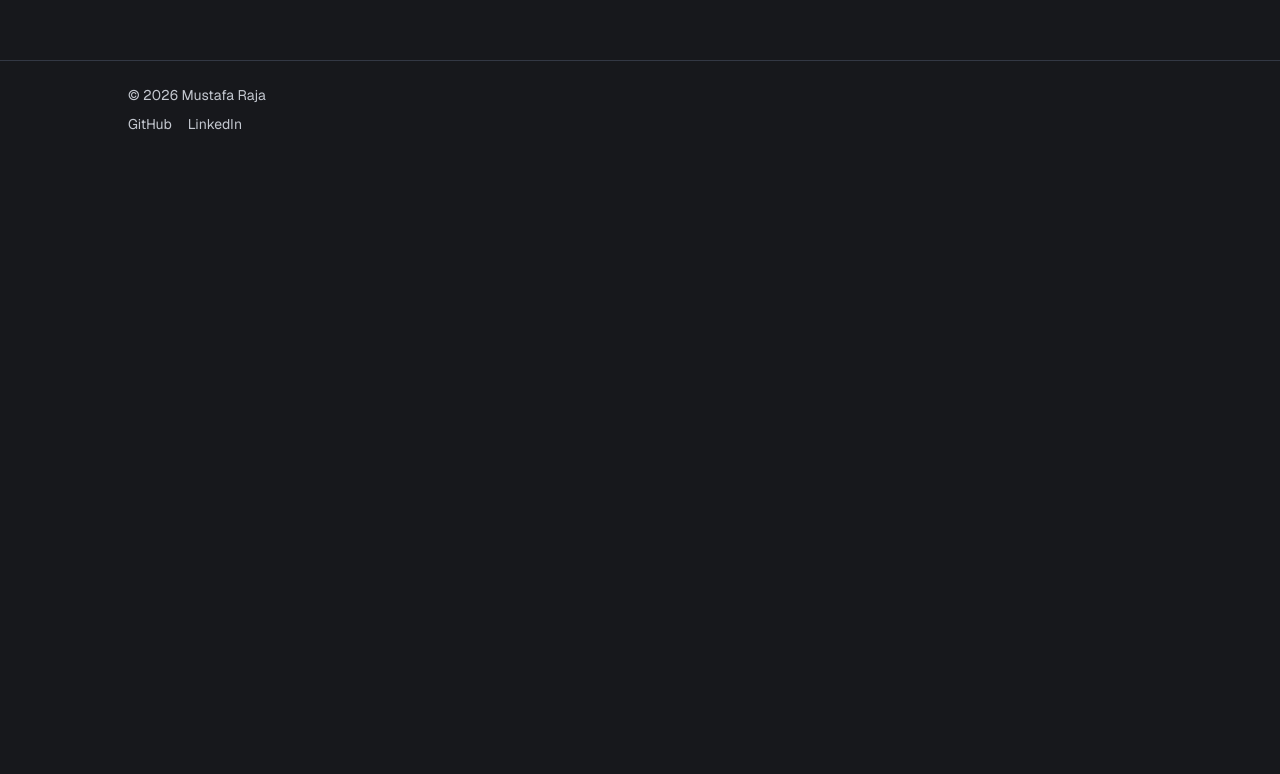
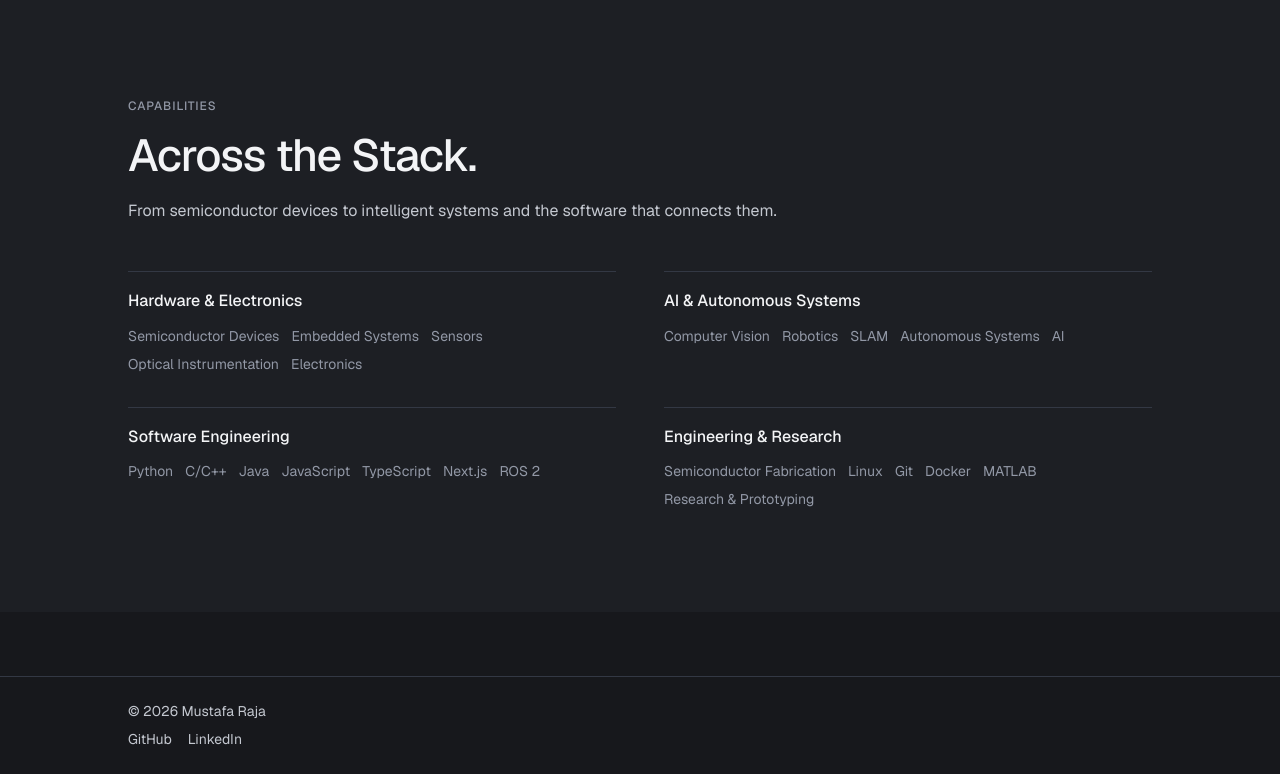
Before and after one commit to Raja-Mustafa/mustafaraja.dev, a Next.js app: page / in a window 1280 px wide. Shown: the part 5466-6240 px from the top of the page. Before the commit the page ends 5624 px from the top, so only its background shows below. Built offline with nearby package versions, Linux system fonts and the light colour scheme.

Commit message:
feat: add technical capabilities section

```diff
--- a/app/page.tsx
+++ b/app/page.tsx
@@ -2,6 +2,10 @@ import Link from "next/link";
 import { Container } from "@/components/layout/container";
 import { Section } from "@/components/layout/section";
 import { Stack } from "@/components/layout/stack";
+import {
+  CapabilityGroup,
+  type CapabilityGroupProps,
+} from "@/components/sections/capability-group";
 import {
   FeaturedProject,
   type FeaturedProjectProps,
@@ -119,6 +123,44 @@ const experienceItems = [
     disciplines: ["Memory Systems", "Validation", "Semiconductor Industry", "PCIe"],
   },
 ] as const satisfies readonly ExperienceItemProps[];
+
+const capabilityGroups = [
+  {
+    title: "Hardware & Electronics",
+    capabilities: [
+      "Semiconductor Devices",
+      "Embedded Systems",
+      "Sensors",
+      "Optical Instrumentation",
+      "Electronics",
+    ],
+  },
+  {
+    title: "AI & Autonomous Systems",
+    capabilities: [
+      "Computer Vision",
+      "Robotics",
+      "SLAM",
+      "Autonomous Systems",
+      "AI",
+    ],
+  },
+  {
+    title: "Software Engineering",
+    capabilities: ["Python", "C/C++", "Java", "JavaScript", "TypeScript", "Next.js", "ROS 2"],
+  },
+  {
+    title: "Engineering & Research",
+    capabilities: [
+      "Semiconductor Fabrication",
+      "Linux",
+      "Git",
+      "Docker",
+      "MATLAB",
+      "Research & Prototyping",
+    ],
+  },
+] as const satisfies readonly CapabilityGroupProps[];
 
 export default function Home() {
   return (
@@ -250,6 +292,31 @@ export default function Home() {
           </Stack>
         </Container>
       </Section>
+
+      <Section id="capabilities" tone="surface" className="py-space-3xl">
+        <Container>
+          <Stack space="2xl">
+            <Stack space="md" className="max-w-reading">
+              <p className="text-label font-medium tracking-label text-text-muted">
+                CAPABILITIES
+              </p>
+              <h2 className="text-headline font-medium tracking-headline text-text-primary">
+                Across the Stack.
+              </h2>
+              <p className="text-body text-text-secondary">
+                From semiconductor devices to intelligent systems and the software that
+                connects them.
+              </p>
+            </Stack>
+
+            <div className="grid gap-x-space-2xl gap-y-space-xl md:grid-cols-2">
+              {capabilityGroups.map((group) => (
+                <CapabilityGroup key={group.title} {...group} />
+              ))}
+            </div>
+          </Stack>
+        </Container>
+      </Section>
     </>
   );
 }
--- /dev/null
+++ b/components/sections/capability-group.tsx
@@ -0,0 +1,17 @@
+export interface CapabilityGroupProps {
+  title: string;
+  capabilities: readonly string[];
+}
+
+export function CapabilityGroup({ title, capabilities }: CapabilityGroupProps) {
+  return (
+    <section className="border-t border-border pt-space-md">
+      <h3 className="text-body font-medium text-text-primary">{title}</h3>
+      <ul className="mt-space-sm flex flex-wrap gap-x-space-sm gap-y-space-xs text-caption text-text-muted">
+        {capabilities.map((capability) => (
+          <li key={capability}>{capability}</li>
+        ))}
+      </ul>
+    </section>
+  );
+}
```
